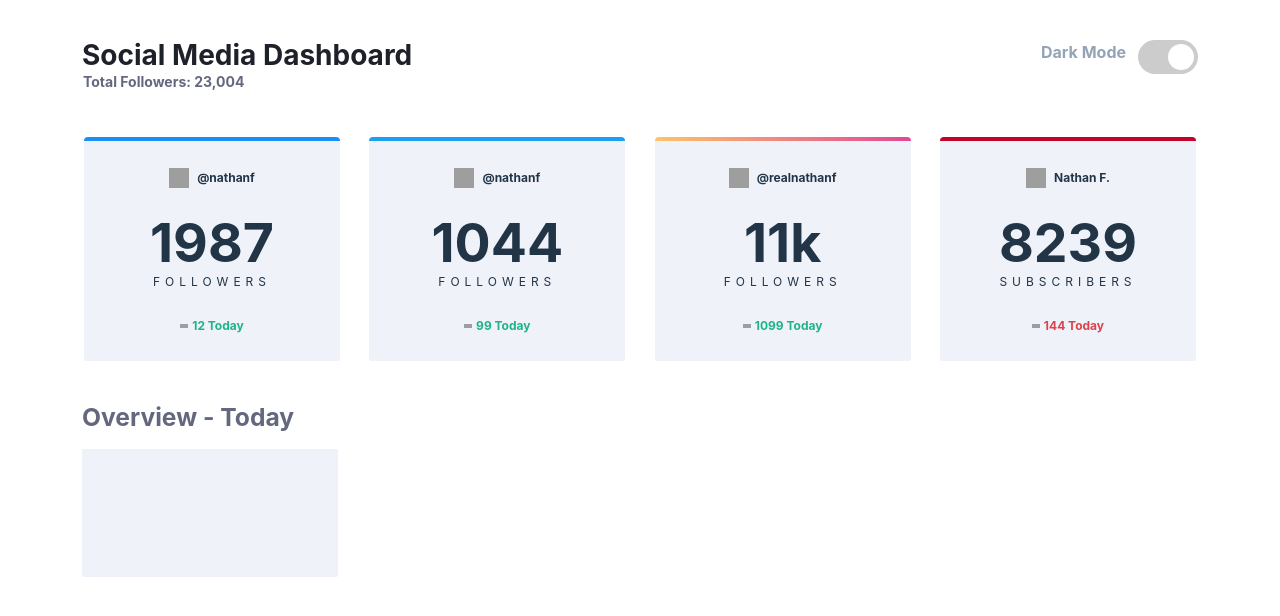
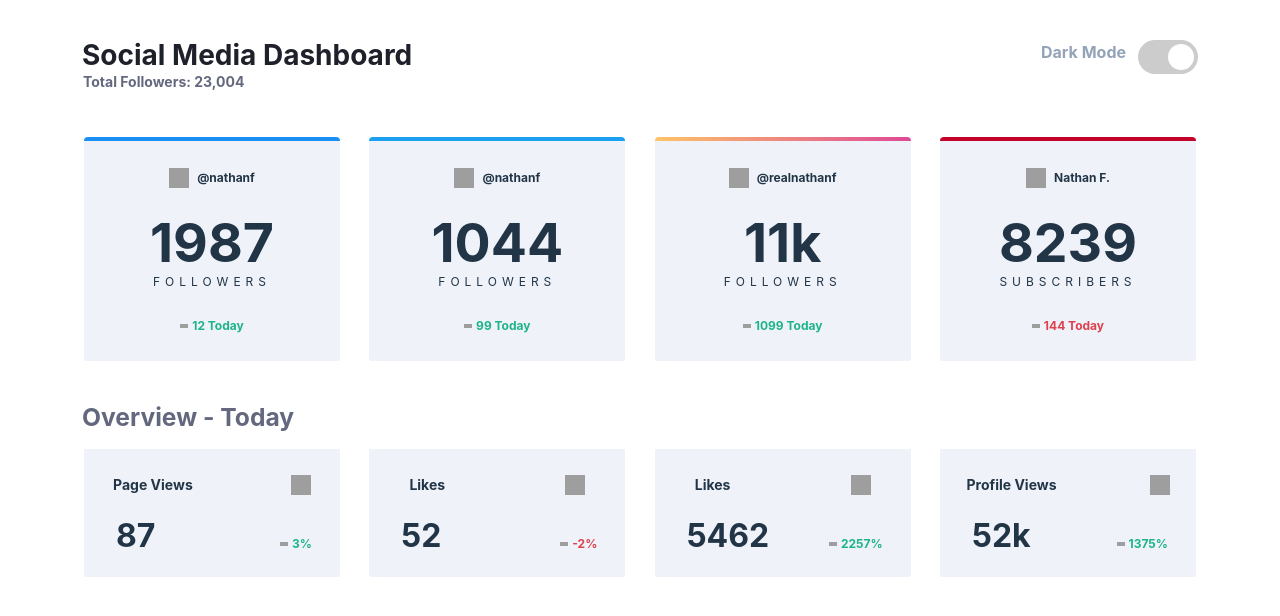
Before and after one commit to Simplify4Me2/social-media-dashboard, a React app in the folder my-social-media-dashboard/: page / in a window 1280 px wide. Shown: the top 616 px of the page. Built offline with nearby package versions, Linux system fonts and the light colour scheme; grey boxes are pictures that could not be loaded; the HTML template or start-up script is replaced by a standard one.

Commit message:
add OverviewCard

```diff
--- a/my-social-media-dashboard/src/App.tsx
+++ b/my-social-media-dashboard/src/App.tsx
@@ -1,4 +1,5 @@
 import "./App.css";
+import { OverviewCard } from "./OverviewCard";
 import { Card } from "./card";
 import { Header } from "./header";
 
@@ -35,8 +36,15 @@ function App() {
       <h2 className="text-left font-bold text-2xl leading-none grayish-blue">
         Overview - Today
       </h2>
-      <div className="mt-5">
-        <div className="bg-card w-64 h-32 rounded-b-sm"></div>
+      <div className="mt-5 my-11 mx-0.5 flex justify-between">
+        <OverviewCard socialMediaProvider="facebook" label="Page Views" count={87} percentage={3} />
+        <OverviewCard socialMediaProvider="facebook" label="Likes" count={52} percentage={-2} />
+        <OverviewCard socialMediaProvider="instagram" label="Likes" count={5462} percentage={2257} />
+        <OverviewCard socialMediaProvider="instagram" label="Profile Views" count={52000} percentage={1375} />
+        {/* <OverviewCard socialMediaProvider="facebook" />
+        <OverviewCard socialMediaProvider="facebook" />
+        <OverviewCard socialMediaProvider="facebook" />
+        <OverviewCard socialMediaProvider="facebook" /> */}
       </div>
     </>
   );
--- /dev/null
+++ b/my-social-media-dashboard/src/OverviewCard.tsx
@@ -0,0 +1,50 @@
+interface IOverviewCardProps {
+    socialMediaProvider: "facebook" | "instagram" | "twitter" | "youtube";
+    label: string;
+    count: number;
+    percentage: number;
+  }
+
+  export function OverviewCard({ socialMediaProvider, label, count, percentage }: IOverviewCardProps) {
+
+    const isPercentagePositive : boolean = percentage > 0;
+
+    function getCount() {
+        if (count < 10_000)
+            return count;
+
+        const thousands = count / 1000;
+
+        return `${thousands}k`;
+    }
+
+    return (
+      <div className="bg-card w-64 h-32 rounded-b-sm flex flex-col justify-evenly">
+        <div className="flex justify-around ">
+          <div className="font-bold text-sm mr-10 mt-2">{label}</div>
+          <img
+            src={`icon-${socialMediaProvider}.svg`}
+            className="w-5 h-5 mt-2"
+          />
+        </div>
+        <div className="flex justify-between">
+          <div className="font-bold text-4xl ml-8">{getCount()}</div>
+          <div className="flex flew-row items-center justify-center mr-7 mt-4">
+            <img
+              src={`icon-${
+                isPercentagePositive ? "up" : "down"
+              }.svg`}
+              className="w-2 h-1 mr-1"
+            />
+            <span
+              className={`text-xs ${
+                isPercentagePositive ? "lime-green" : "bright-red"
+              } font-bold`}
+            >
+              {percentage}%
+            </span>
+          </div>
+        </div>
+      </div>
+    );
+  }
--- a/my-social-media-dashboard/tailwind.config.js
+++ b/my-social-media-dashboard/tailwind.config.js
@@ -12,6 +12,7 @@ export default {
       fontSize: {
         '2xl': '1.540rem',
         '3xl': '1.75rem',
+        '4xl': '2.00rem',
         '6xl': '3.35rem'
       },
       letterSpacing: {
```
